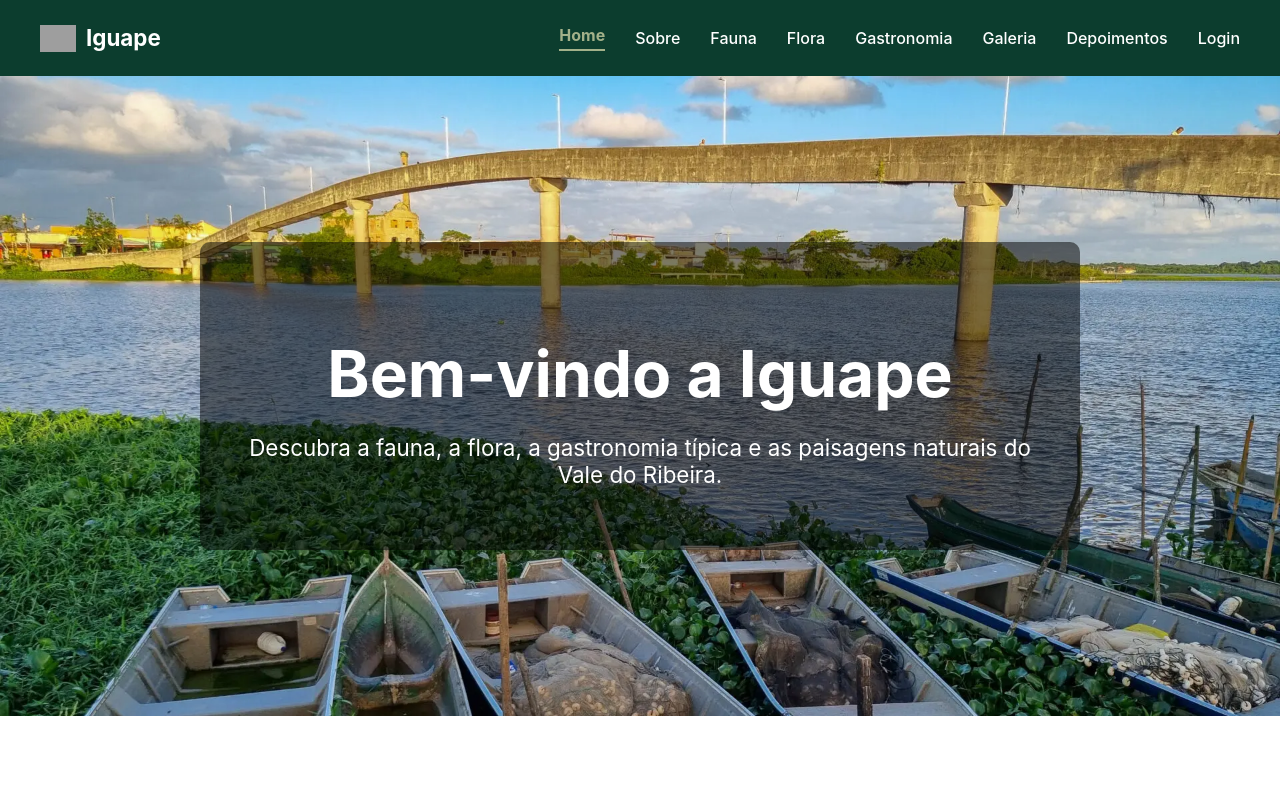
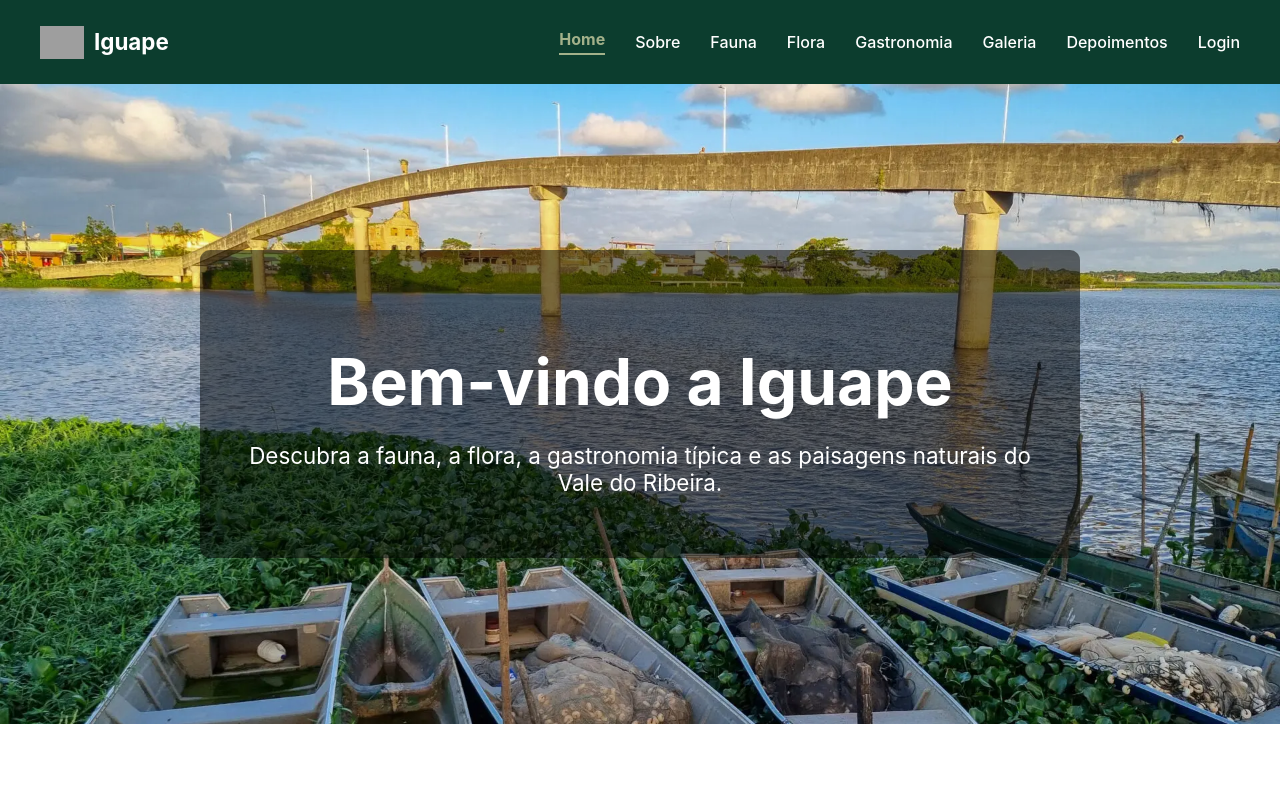
Before and after one commit to Bruna-Benevides/Iguape-sp-convention, a React (Create React App) app: page / in a window 1280 px wide. Shown: the top 799 px of the page. Built offline with nearby package versions, Linux system fonts and the light colour scheme; grey boxes are pictures that could not be loaded.

Commit message:
Aumentar logo na navbar

```diff
--- a/src/components/Navbar.css
+++ b/src/components/Navbar.css
@@ -35,8 +35,8 @@ body {
   display: inline-flex;
   align-items: center;
   justify-content: center;
-  width: 36px;
-  height: 36px;
+  width: 44px;
+  height: 44px;
 }
 
 .logo-icon img {
```
